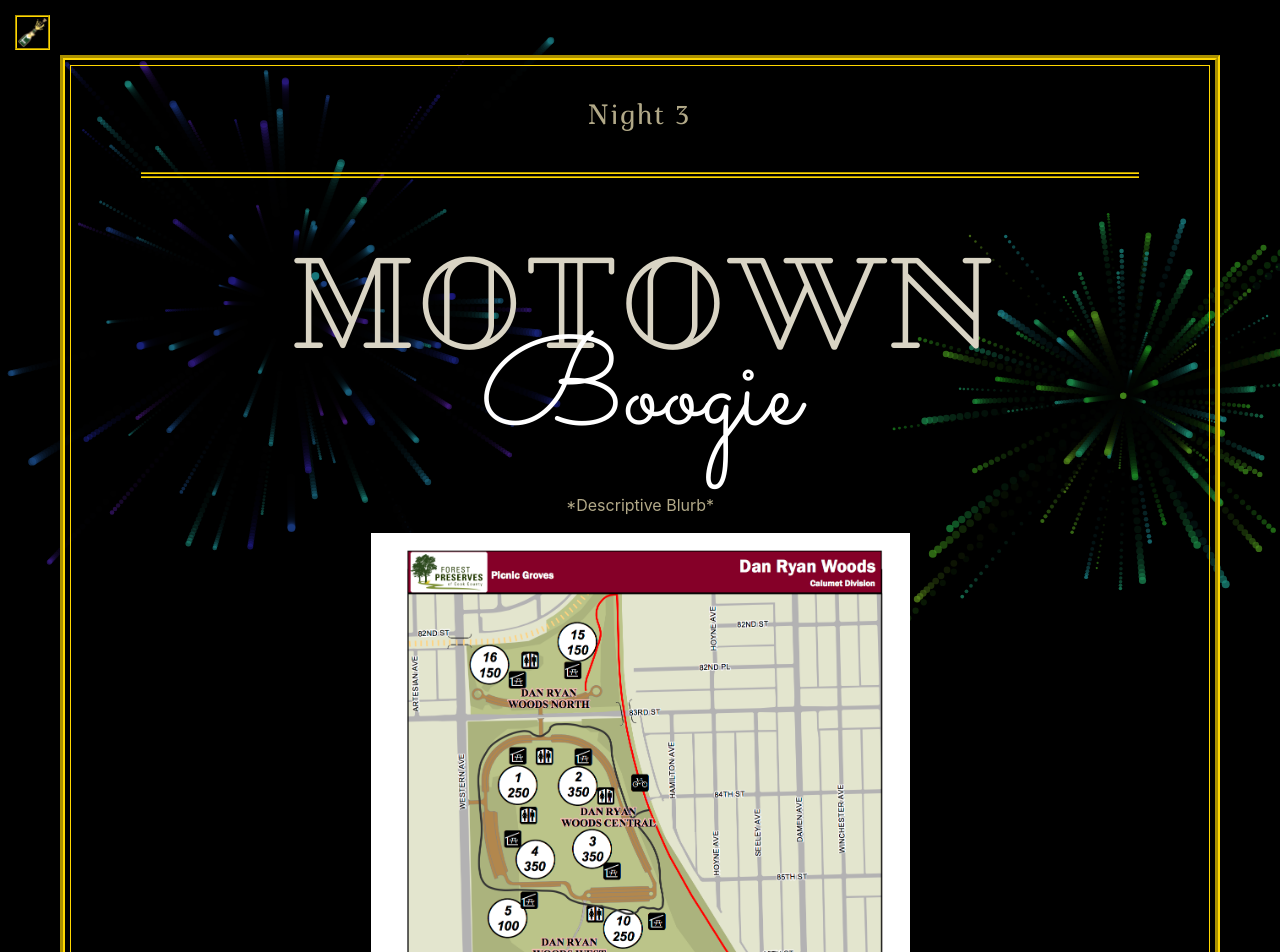
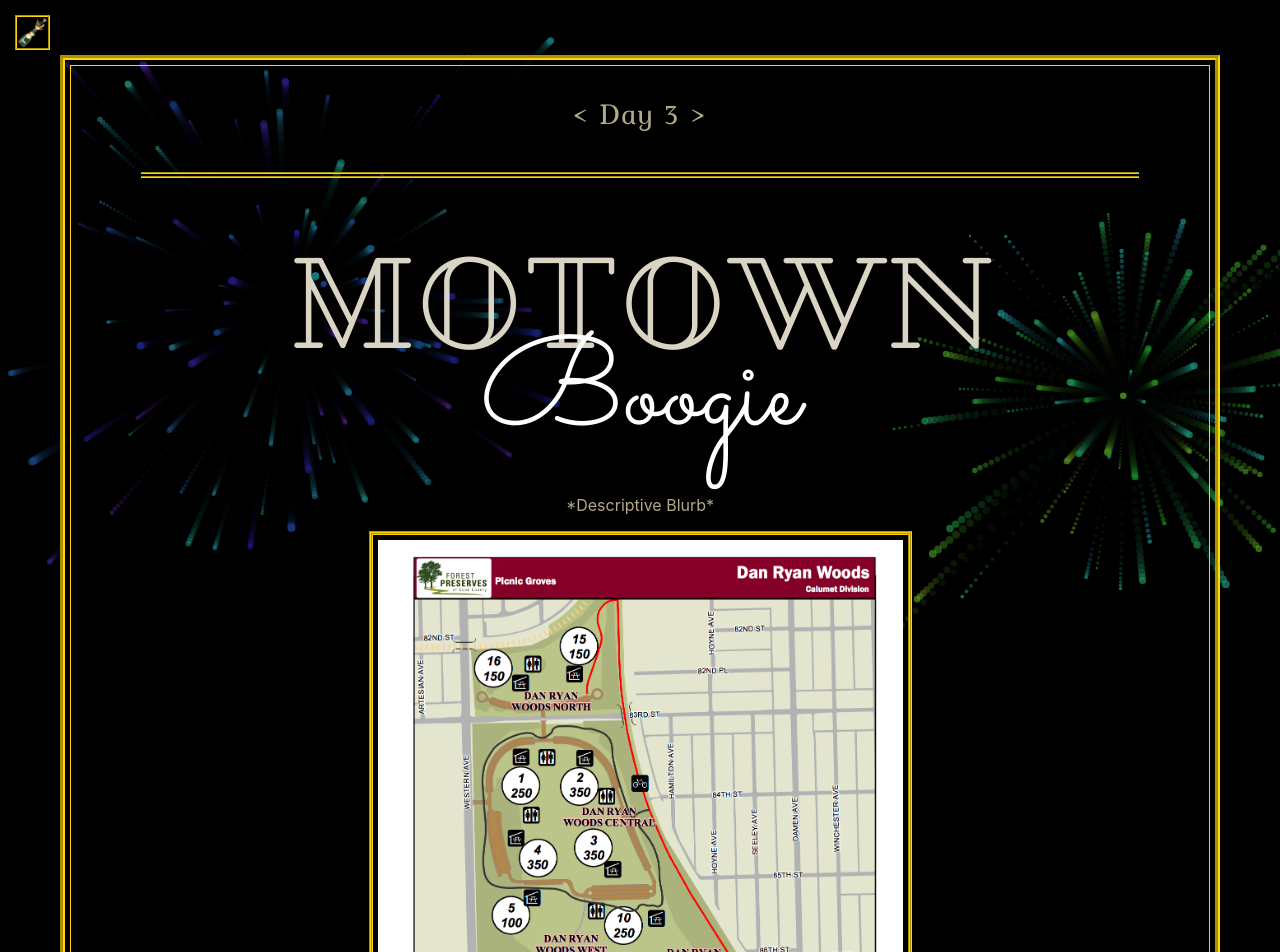
Before and after one commit to Sam-Marshall/scemja_birthday, a website: page app/public/motownboogie.html in a window 1280 px wide. Shown: the top 952 px of the page. Drawn offline with nearby package versions, Linux system fonts and the light colour scheme; a web font is replaced by a local one.

Commit message:
easier night nav arrows

```diff
--- a/app/public/motownboogie.html
+++ b/app/public/motownboogie.html
@@ -22,7 +22,15 @@
             <div class="invite-section">
                 <div class="row">
                     <div class="col-sm-12 text-center table-parent">
-                        <h3 class="marta champagne table-child">Night 3</h3>
+                        <h3 class="marta champagne table-child">
+                            <a class="nav_arrow" href="/hollywoodnights">
+                                <span>< </span>
+                            </a>
+                            <span>Day 3</span>
+                            <a class="nav_arrow" href="/vegasshowdown">
+                                <span> ></span>
+                            </a>
+                        </h3>
                     </div>
                 </div>
             </div>
@@ -43,7 +51,7 @@
                     <div class="col-sm-3"></div>
                     <div class="col-sm-6 text-center">
                         <p class="champagne">*Descriptive Blurb*</p>
-                        <img style="width: 100%" src="./dan_ryan_map.png">
+                        <img style="width: 100%; padding: 5px; border: 2px groove gold; outline: 2px groove gold;" src="./dan_ryan_map.png">
                     </div>
                     <div class="col-sm-3"></div>
                 </div>
--- a/app/public/style.css
+++ b/app/public/style.css
@@ -163,8 +163,8 @@ h2.norwester {
     color: gold;
 }
 
-.home_nav:hover {
-    height: 45px;
+.nav_arrow {
+    color: #B2A988 !important;
 }
 
 @media screen and (max-width: 992px) {
```
Also changed, not shown: app/public/hollywoodnights.html (+10 -2 lines), app/public/vegasshowdown.html (+9 -1 lines).
